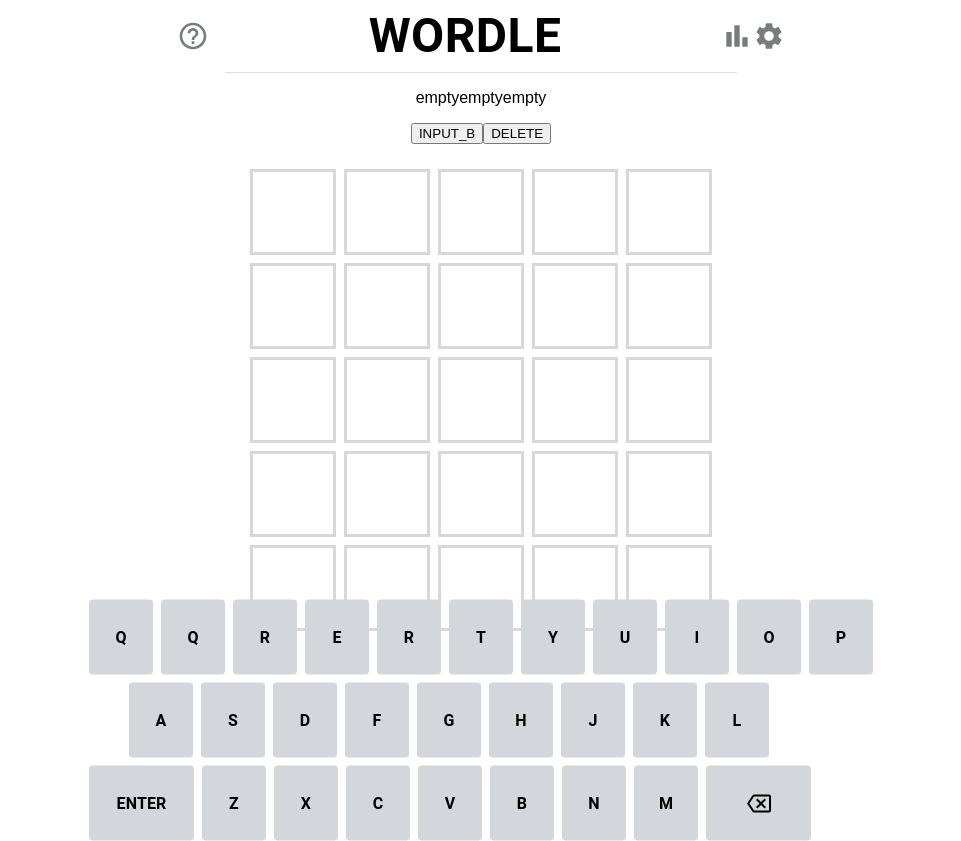
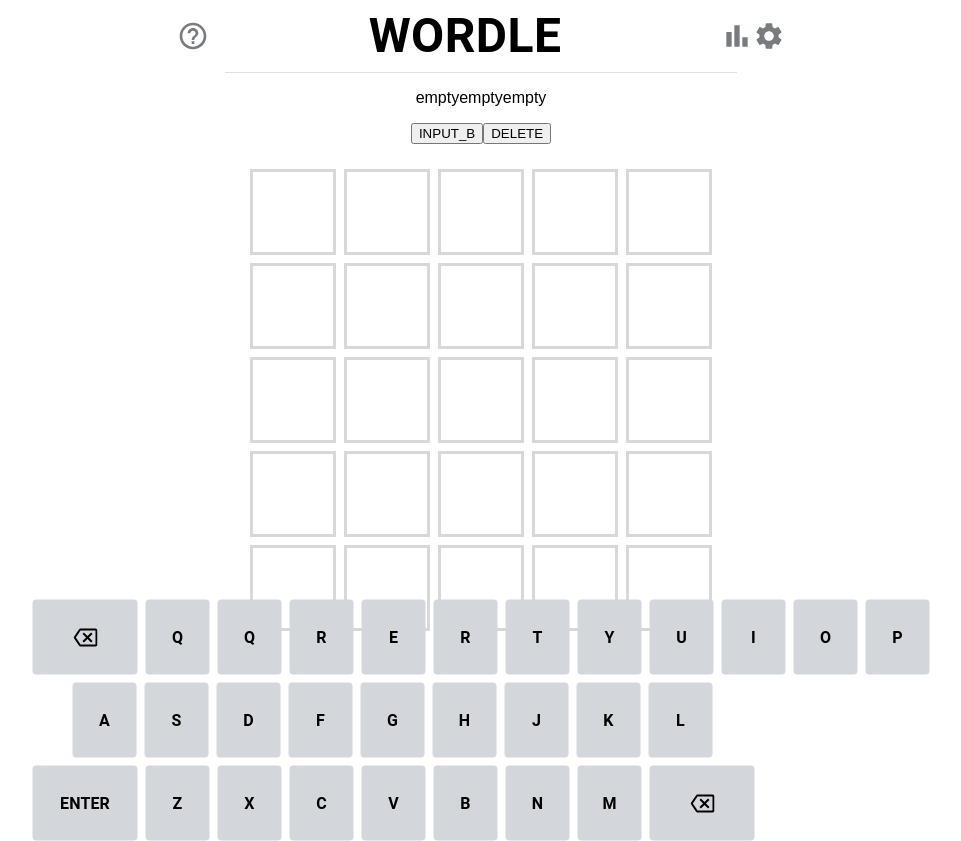
Before and after one commit to yuya-kambayashi/wordleja, a React (Create React App) app: page /#/wordle in a window 1280 px wide. Shown: the whole page, without its empty margins (159-1120 px from the left). Built offline with nearby package versions, Linux system fonts and the light colour scheme.

Commit message:
#14 Reducerを使った削除ボタンを追加します

```diff
--- /dev/null
+++ b/src/pages/main/keyboard/DeleteButton.tsx
@@ -0,0 +1,57 @@
+import React from "react";
+import { Button } from "@mui/material";
+import { BackspaceOutlined } from "@mui/icons-material";
+import { AnswerLetterState } from "../answer/AnswerLetterState";
+import { styled } from "@mui/material/styles";
+import { KeyAction, KeyActionType } from "./KeyboardReducer";
+
+const CustomButton = styled(Button)({
+  backgroundColor: "#D3D6DA",
+  color: "#000000",
+  width: "105px",
+});
+
+type Props = {
+  answer: string;
+  onSetAnswer: (answer: string) => void;
+  answerLetterStates: AnswerLetterState[];
+  onSetAnswerLetterStates: (newAnswerLetterStates: AnswerLetterState[]) => void;
+  answerRow: number;
+  setLetterButtonDisabled: (disabled: boolean) => void;
+  dispatchLetter: (action: KeyAction) => void;
+};
+
+const DeleteButton: React.FC<Props> = ({
+  answer,
+  onSetAnswer,
+  answerLetterStates,
+  onSetAnswerLetterStates,
+  answerRow,
+  setLetterButtonDisabled,
+  dispatchLetter,
+}) => {
+  const handleClick = () => {
+    // エンター押下済みの行は削除しない
+    console.log(answer);
+    console.log(answerRow);
+
+    // if (answer.length <= answerRow * 5) {
+    //   return;
+    // }
+
+    dispatchLetter({ type: KeyActionType.DELETE });
+
+    // キーボードを押下可能な状態に戻します
+    setLetterButtonDisabled(false);
+  };
+
+  return (
+    <>
+      <CustomButton onClick={handleClick}>
+        <BackspaceOutlined />
+      </CustomButton>
+    </>
+  );
+};
+
+export default DeleteButton;
--- a/src/pages/main/keyboard/Keyboard.tsx
+++ b/src/pages/main/keyboard/Keyboard.tsx
@@ -3,6 +3,7 @@
 import LetterButton2 from "./LetterButton2";
 import EnterButton from "./EnterButton";
 import ClearButton from "./ClearButton";
+import DeleteButton from "./DeleteButton";
 import { KeyLetterState } from "./KeyLetterState";
 import { Snackbar, Stack } from "@mui/material";
 import { AnswerLetterState } from "../answer/AnswerLetterState";
@@ -17,11 +18,11 @@
   top: "90%",
   left: "50%",
   transform: "translate(-50%, -50%)",
-  alignItems: "flex-start"
+  alignItems: "flex-start",
 });
 
 const LettersErrorSnackbar = styled(Snackbar)({
-  marginTop: "300px"
+  marginTop: "300px",
 });
 
 const KeyboardLines1Stack = styled(Stack)({});
@@ -43,21 +44,19 @@
   answerLetterStates,
   onSetAnswerLetterStates,
   dispatchLetter,
-  letterState
+  letterState,
 }) => {
   // 各キーの状態の配列
   const initalKeyLetterState = Array(26).fill("unused");
 
-  const [keyLetterStates, setKeyLetterStates] = useState<KeyLetterState[]>(
-    initalKeyLetterState
-  );
+  const [keyLetterStates, setKeyLetterStates] =
+    useState<KeyLetterState[]>(initalKeyLetterState);
 
   const [answerRow, SetAnswerRow] = useState<number>(0);
 
   // 文字キーの押下制御
-  const [letterButtonDisabled, setLetterButtonDisabled] = useState<boolean>(
-    false
-  );
+  const [letterButtonDisabled, setLetterButtonDisabled] =
+    useState<boolean>(false);
 
   useEffect(() => {
     // 回答の行に対して文字数が超えていたら押下不可とします
@@ -83,9 +82,8 @@
   };
 
   // 回答の辞書チェックエラーのハンドラ
-  const [openInvalidAnswerError, setOpenInvalidAnswerError] = React.useState(
-    false
-  );
+  const [openInvalidAnswerError, setOpenInvalidAnswerError] =
+    React.useState(false);
 
   const handleCloseInvalidAnswerError = (
     event: React.SyntheticEvent | Event,
@@ -150,6 +148,15 @@
       </div>
       <KeyboardLinesStack direction="column" spacing={1}>
         <KeyboardLines1Stack direction="row" spacing={1}>
+          <DeleteButton
+            answer={answer}
+            onSetAnswer={onSetAnswer}
+            answerLetterStates={answerLetterStates}
+            onSetAnswerLetterStates={onSetAnswerLetterStates}
+            answerRow={answerRow}
+            setLetterButtonDisabled={setLetterButtonDisabled}
+            dispatchLetter={dispatchLetter}
+          />
           <LetterButton2
             state={"unused"}
             letter={"Q"}
--- a/src/pages/main/keyboard/KeyboardReducer.tsx
+++ b/src/pages/main/keyboard/KeyboardReducer.tsx
@@ -7,12 +7,10 @@
 }
 
 export const reducerKeys = (letterState: any, action: KeyAction) => {
-  const targetIndex = convertToIndex(action.target as string);
-
   switch (action.type) {
     case KeyActionType.INPUT:
       let newStates = letterState.answerLetterStates.slice();
-      newStates.splice(0, 1, "unchecked");
+      newStates.push("unchecked");
       console.log(newStates);
       return {
         ...letterState,
@@ -20,7 +18,14 @@
         answerLetterStates: newStates,
       };
     case KeyActionType.DELETE:
-      return { ...letterState, answer: letterState.answer.slice(0, -1) };
+      let newStates2 = letterState.answerLetterStates.slice();
+      newStates2.splice([letterState.answer.length - 1], 0, "empty");
+      console.log(newStates2);
+      return {
+        ...letterState,
+        answer: letterState.answer.slice(0, -1),
+        answerLetterStates: newStates2,
+      };
     default:
       return letterState;
   }
```
